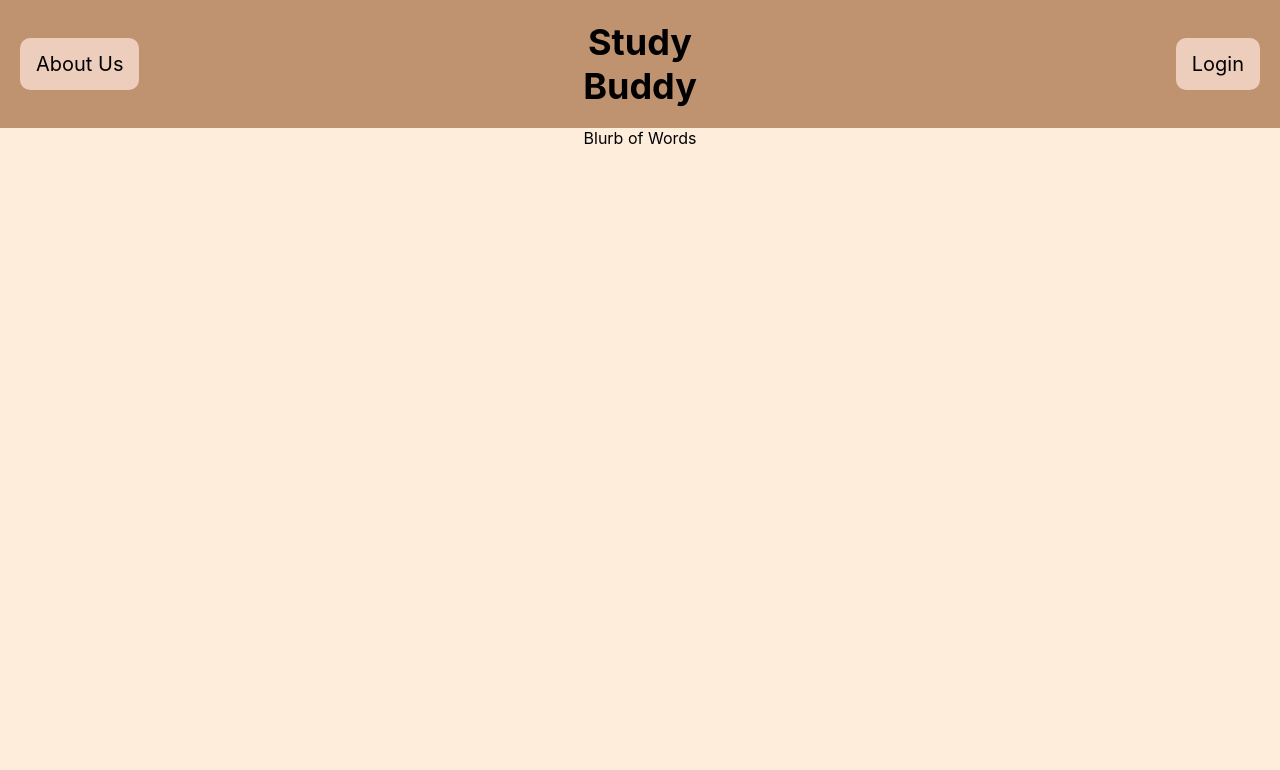
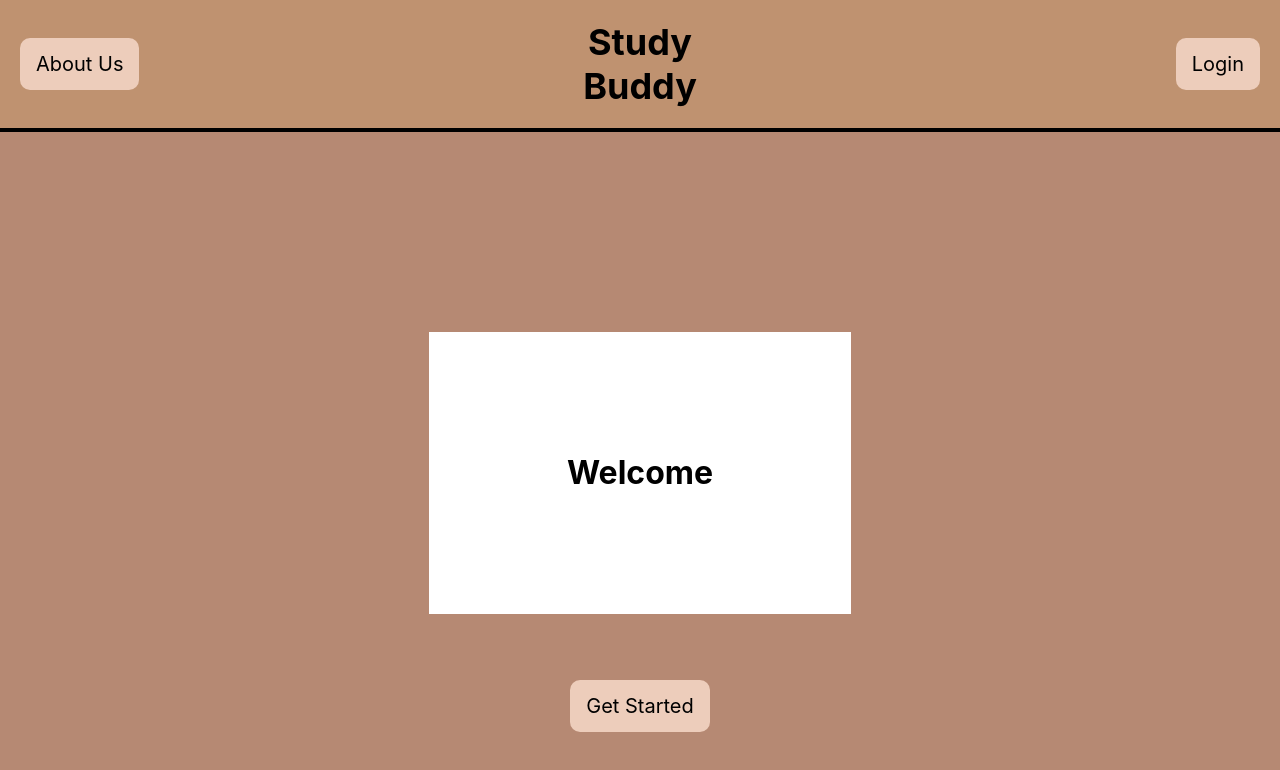
Before and after one commit to nguyenkkent/StuddyBuddy-Individual, a React (Create React App) app in the folder application/frontend/: page / in a window 1280 px wide. Shown: the top 770 px of the page. Built offline with nearby package versions, Linux system fonts and the light colour scheme; no server answers.

Commit message:
home page skeleton

```diff
--- a/application/frontend/src/components/pages/Home.js
+++ b/application/frontend/src/components/pages/Home.js
@@ -1,10 +1,18 @@
 import React from 'react';
+import "../../css/Home.css"
+import { Link } from 'react-router-dom';
 
+// Current is only a skeleton
 function Home() {
     return (
       <div>
-        <div className="home-phrase">
-          Blurb of Words
+        <div className="home-main">
+          <div className="home-phrase">
+            <h1>Welcome</h1>
+          </div>
+          <div className="home-start">
+            <Link to="/register">Get Started</Link>
+          </div>
         </div>
       </div>
     );
--- /dev/null
+++ b/application/frontend/src/css/Home.css
@@ -0,0 +1,37 @@
+.home-main {
+  /* background-image: url("../../public/home-background.webp"); */
+  background-color: #b68973;
+  background-repeat: no-repeat;
+  object-fit: cover;
+  padding: 200px 0px;
+}
+
+.home-phrase {
+  background-color: white;
+  margin: auto;
+  width: 33%;
+  padding: 100px 0px;
+}
+
+.home-start {
+  margin-top: 80px;
+}
+
+.home-start > a {
+  color: black;
+  background: #edcdbb;
+  text-align: center;
+  padding: 14px 16px;
+  text-decoration: none;
+  font-size: 20px;
+  transition: color 0.3s, background-color 0.3s, transform 0.3s;
+  border-radius: 10px;
+  white-space: nowrap;
+}
+
+.home-start > a:hover,
+.home-start > a:focus {
+  background: #e3b7a0;
+  transform: scale(0.90);
+  border-radius: 10px;
+}
--- a/application/frontend/src/css/Navbar.css
+++ b/application/frontend/src/css/Navbar.css
@@ -9,6 +9,9 @@
   position: relative;
   z-index: 1000;
   text-align: center;
+  border-bottom: black;
+  border-bottom-width: 4px;
+  border-bottom-style: solid;
 }
 
 .navbar-component {
```
Also changed, not shown: application/frontend/public/home-background.webp (added).
